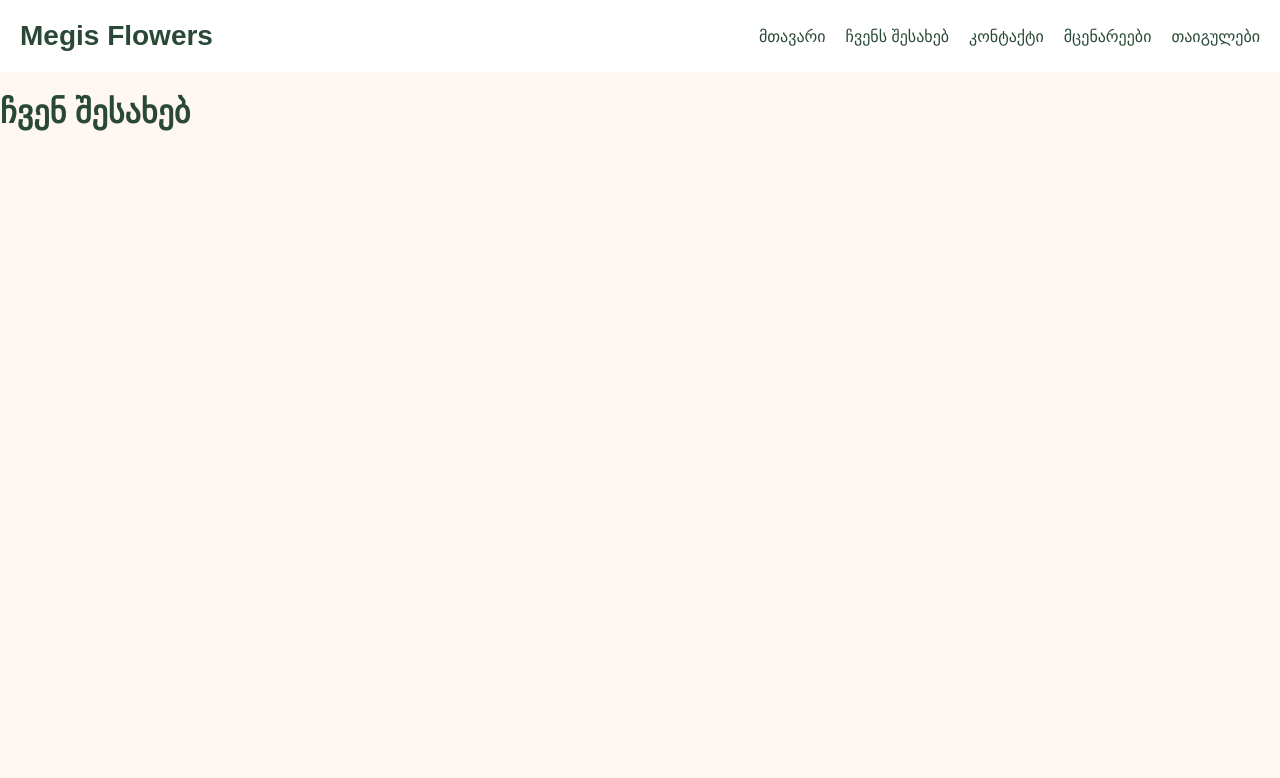
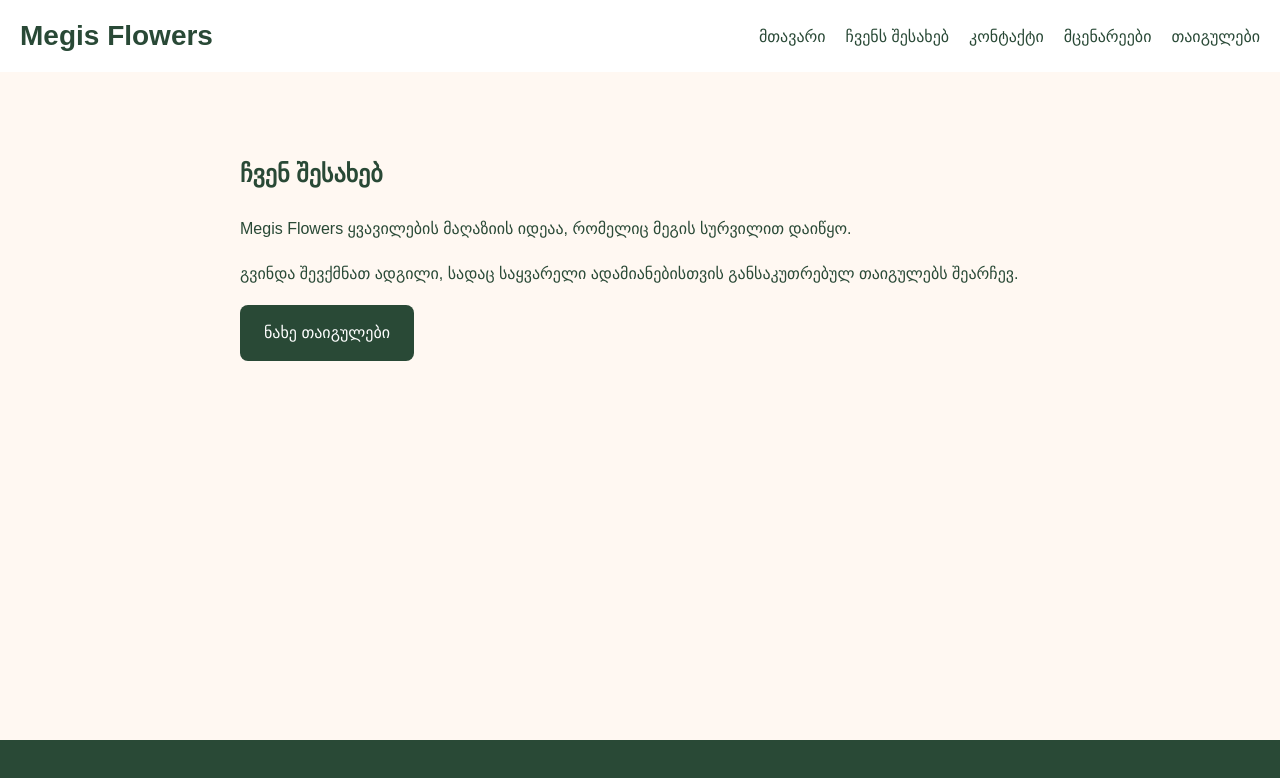
Before and after one commit to kikvadzemisho1-sys/flower-shop-practicee, a plain HTML site: page about.html in a window 1280 px wide. Drawn offline with Linux system fonts and the light colour scheme.

Commit message:
Add footer, about page and bouquet catalog

```diff
--- a/about.html
+++ b/about.html
@@ -20,7 +20,18 @@
 </nav>
     </header>
     <main>
-    <h1>ჩვენ შესახებ</h1>
+    <section class="about">
+        <h1>ჩვენ შესახებ</h1>
+        <p>
+            Megis Flowers ყვავილების მაღაზიის იდეაა,
+            რომელიც მეგის სურვილით დაიწყო.
+        </p>
+        <p>
+            გვინდა შევქმნათ ადგილი, სადაც საყვარელი ადამიანებისთვის
+            განსაკუთრებულ თაიგულებს შეარჩევ.
+        </p>
+        <a href="bouquets.html" class="button">ნახე თაიგულები</a>
+    </section>
     </main>
     <footer>
 
--- a/css/style.css
+++ b/css/style.css
@@ -3,6 +3,9 @@ background-color: #fff8f2;
 color: #294936;
 font-family: Arial, sans-serif;
 margin: 0;
+min-height: 100vh;
+display: flex;
+flex-direction: column;
 }
 header {
 background-color: #ffffff;
@@ -87,3 +90,26 @@ height: 240px;
 object-fit: cover;
 border-radius: 8px;
 }
+footer {
+background-color: #294936;
+color: #ffffff;
+text-align: center;
+padding: 30px 20px;
+}
+
+footer p {
+margin: 0 0 12px;
+}
+
+footer a {
+color: #ffffff;
+}
+main {
+flex: 1;
+}
+.about {
+max-width: 800px;
+margin: 0 auto;
+padding: 60px 20px;
+line-height: 1.8;
+}
```
Also changed, not shown: bouquets.html (+28 -1 lines), index.html (+2 -1 lines).
